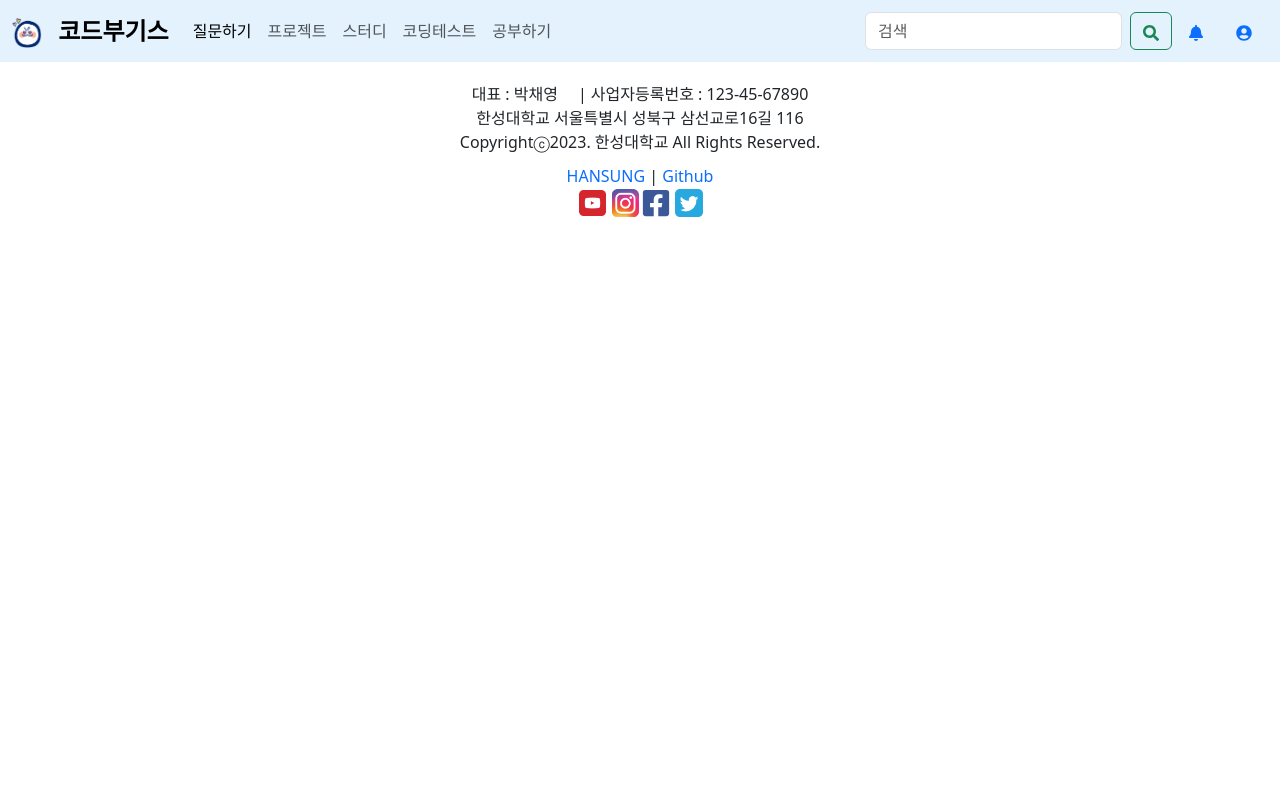
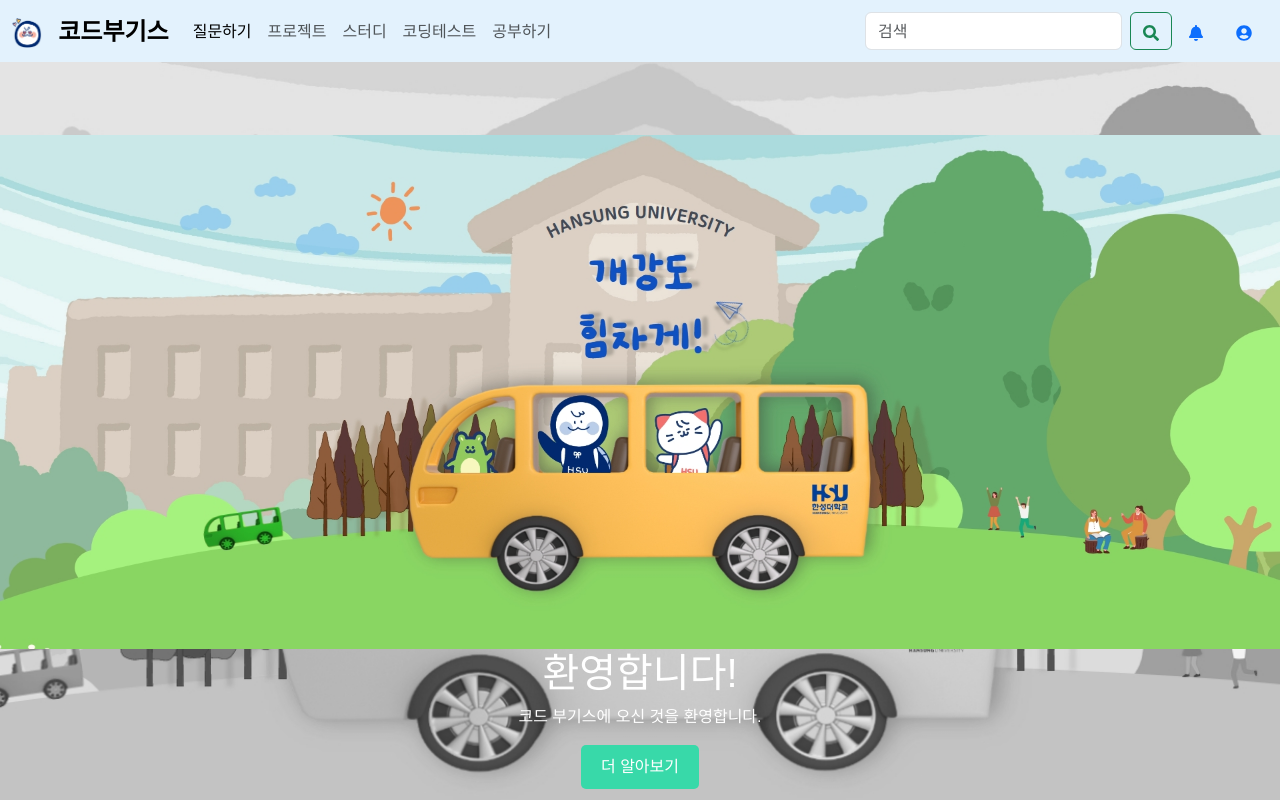
Before and after one commit to Hansung-Dev-D/project-blog, a React (Create React App) app in the folder blog/: page / in a window 1280 px wide. Shown: the top 800 px of the page. Built offline with nearby package versions, Linux system fonts and the light colour scheme.

Commit message:
main page 초기

```diff
--- a/blog/src/App.css
+++ b/blog/src/App.css
@@ -54,3 +54,60 @@
     transform: rotate(360deg);
   }
 }
+/*main.css*/
+.main-container {
+  font-family: 'Arial', sans-serif;
+}
+
+/*이미지 뒷배경*/
+.main-section {
+  position: relative;
+  height: 100vh;
+  display: flex;
+  flex-direction: column;
+  justify-content: center;
+  align-items: center;
+  color: white;
+  overflow: hidden;
+}
+
+.main-section::before {
+  content: "";
+  position: absolute;
+  top: 0;
+  right: 0;
+  bottom: 0;
+  left: 0;
+  background-image: url('images/main.png');
+  background-size: cover;
+  background-position: center;
+  filter: grayscale(100%);
+  z-index: -1; /* 컨텐츠 뒤로 이미지를 보내기 위해 사용 */
+  opacity: 0.9; /* 원하는 투명도를 설정 */
+}
+
+
+.main-image {
+  width: 100%;
+  height: auto;
+
+}
+
+.main-button {
+  padding: 10px 20px;
+  border: none;
+  border-radius: 5px;
+  background-color: #38d9a9;
+  color: white;
+  cursor: pointer;
+  transition: background-color 0.3s;
+}
+
+.main-button:hover {
+  background-color: #63e6be;
+}
+
+.content-section {
+  padding: 60px 0;
+  text-align: center;
+}
--- a/blog/src/App.js
+++ b/blog/src/App.js
@@ -8,6 +8,7 @@
 import Login from './pages/Login.js';
 import Footers from './components/Footers';
 import Signup from './pages/Signup';
+import Main from './pages/Main';
 import axios from "axios";
 
 function App() {
@@ -50,6 +51,8 @@
                 </button>
               </form>
 
+
+
               <Nav>
                 <Nav.Link href="/notifications">
                   <FaBell />
@@ -60,12 +63,16 @@
               </Nav>
             </div>
           </div>
+
         </nav>
 
         <Routes>
           <Route path="/login" element={<Login />} />
           <Route path="/signup" element={<Signup />} />
         </Routes>
+        <div>
+          <Main />
+        </div>
         <Footers/>
       </div>
       </Router>
--- /dev/null
+++ b/blog/src/pages/Main.js
@@ -0,0 +1,35 @@
+import React from 'react';
+import '../App.css';
+import main from '../images/main.png';
+// import content1 from '../images/content1.png';
+
+
+
+
+function Main() {
+    const scrollToContent = () => {
+        const contentElement = document.getElementById("content-section");
+        contentElement.scrollIntoView({ behavior: "smooth" });
+    };
+
+    return (
+        <div className="main-container">
+            {/* 메인 섹션 */}
+            <div className="main-section">
+                <img src={main} alt="main" className="main-image"/>
+                <h1>환영합니다!</h1>
+                <p>코드 부기스에 오신 것을 환영합니다.</p>
+                <button className="main-button" onClick={scrollToContent}>더 알아보기</button>
+            </div>
+
+            {/* Content Section */}
+            <dv className="content-section" id="content-section">
+                <h2>서비스 소개</h2>
+                <p>서비스의 기본 설명을 추가</p>
+                {/*<img src={content1} alt="content1" className="content1-image"/>*/}
+            </dv>
+        </div>
+    );
+}
+
+export default Main;
```
Also changed, not shown: blog/src/images/main.png (added).
